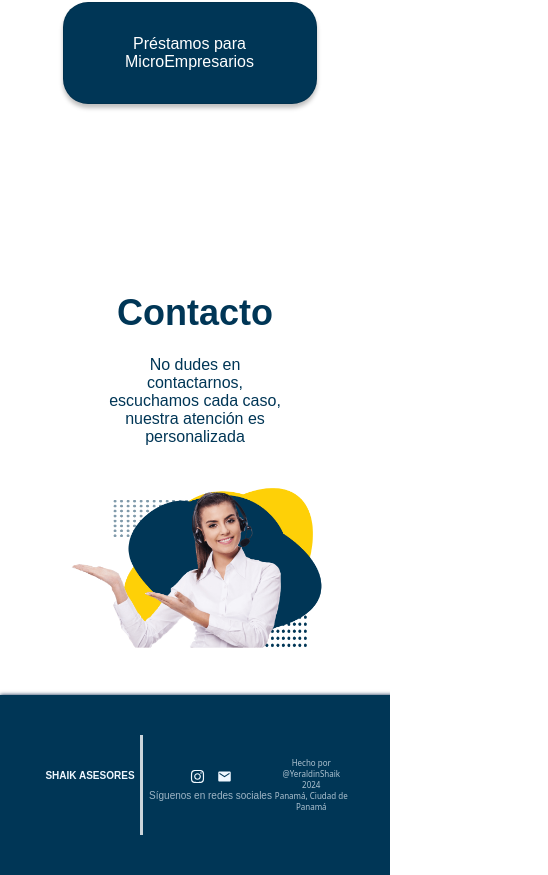
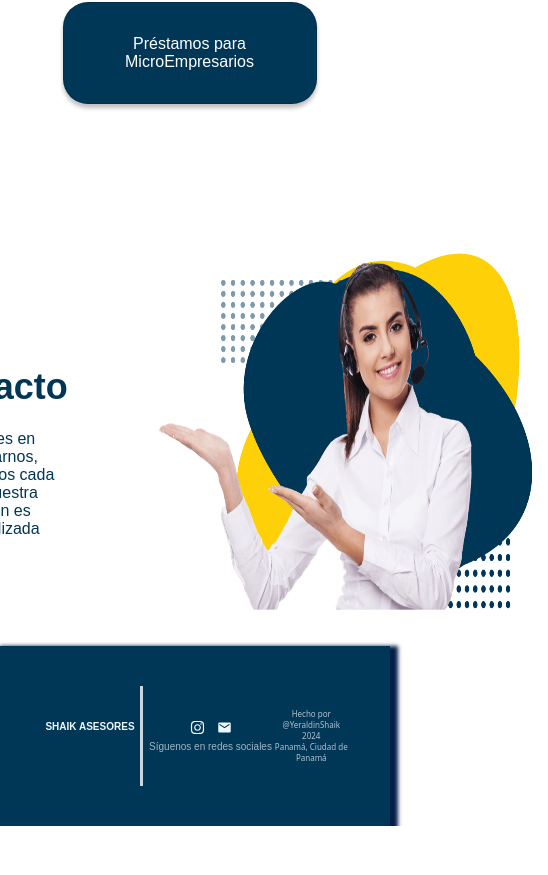
Before and after one commit to YeralTech/web-Shaik, a React (Vite) app: page / in a window 390 px wide. Shown: the part 2695-3570 px from the top of the page, 548 px wide, since content can reach past the window. After the commit the page ends 3521 px from the top, so only its background shows below. Built offline with nearby package versions, Linux system fonts and the light colour scheme.

Commit message:
actualizando medidas de footer

```diff
--- a/src/Pages/Contact/index.jsx
+++ b/src/Pages/Contact/index.jsx
@@ -22,13 +22,13 @@ const Contact = () => {
        <div className="contact-Text">
           <h1>Contacto</h1>
           <p>No dudes en contactarnos, escuchamos cada caso, nuestra atención es personalizada</p>
-          <button className="button-Contact" onClick={openContactForm}>
+
+
+      </div>
+      <img className="contact-Img" src={contactImg} alt="Ilustración de atención" />
+      <button className="contact-Button active" onClick={openContactForm}>
             Solicita tu Cotización
           </button>
-      </div>
-
-        <img className="contact-Img" src={contactImg} alt="Ilustración de atención" />
-
       </section>
 
   );
--- a/src/Pages/Contact/style.css
+++ b/src/Pages/Contact/style.css
@@ -1,5 +1,4 @@
 
-@media only screen and (min-width: 1024px) {
     /* Estilos para el formulario de contacto */
     .Contact-Form {
         width: auto;
@@ -36,7 +35,7 @@
         padding: 10px;
     }
     /* Estilos para el botón de contacto */
-    .button-Contact {
+    .contact-Button {
         width: 200px;
         height: 64px;
         font-size: 16px;
@@ -51,7 +50,7 @@
         transition: background 0.3s, color 0.3s; /* Agrega una transición suave al cambio de color */
     }
 
-    .button-Contact:hover {
+    .contact-Button:hover {
         background: green ;
         color: #ffffff;
         box-shadow: 2px 3px 2px  #100d00b4;
@@ -60,15 +59,21 @@
     /* Estilos para la imagen en el formulario */
     .contact-Img{
         height: 120%;
-        margin-right: 80px;
+        width: 120%;
+
 
     }
+
+
+
+@media screen and (max-width: 767px) {
 }
-    @media screen and (min-width: 767px) {
 
+@media (min-width: 768px) and (max-width: 991px) {
+      /* Estilos para el formulario de contacto */
       .Contact-Form {
         width: auto;
-            height: auto;
+        height: 800px;
         align-items: center;
         justify-content: center;
         display: flex;
@@ -92,7 +97,8 @@
         display: flex;
         flex-direction: column;
         width: auto;
-            height: auto;
+        background: #7bb2d3;
+        height: 400px;
         padding: 0 70px 0 70px;
         text-align: center;
         align-items: center;
@@ -103,93 +109,33 @@
         padding: 10px;
     }
     /* Estilos para el botón de contacto */
-        .button-Contact {
+    .contact-Button {
+        display: none;
         width: 200px;
         height: 64px;
         font-size: 16px;
+        font-weight: 600;
         background:#FED007 ;
         color: #003656;
         margin-top: 30px;
+        border: none;
         border-radius: 12px;
-            border: none;
+        box-shadow: 2px 3px 2px  #100d00b4;
         cursor: pointer; /* Hace que el cursor cambie a una mano al pasar sobre el botón */
         transition: background 0.3s, color 0.3s; /* Agrega una transición suave al cambio de color */
     }
 
-        .button-Contact:hover {
-            background: green;
-            color: aliceblue;
+    .contact-Button:hover {
+        background: green ;
+        color: #ffffff;
+        box-shadow: 2px 3px 2px  #100d00b4;
     }
 
     /* Estilos para la imagen en el formulario */
-        .contact-Img {
-            width: 80%;
-            height: 580%;
+    .contact-Img{
+        height: 20%;
+        width: 20%;
 
 
     }
 }
-    @media screen and (max-width: 767px),  (min-width: 768px) and (max-width: 991px) {
-        .Contact-Form {
-            width: auto;
-            height: auto;
-            align-items: center;
-            justify-content: center;
-            display: flex;
-            flex-direction: column;
-            color: #003656;
-            padding: 24px;
-        }
-
-        /* Estilos para el título del formulario */
-        .Contact-Form h1 {
-            font-size: 36px;
-            margin: 0;
-            padding-bottom: 12px;
-            text-align: center;
-            color: #003656;
-            text-shadow: 4px 8px 8px 0 rgba(0, 0, 0, 0.25);
-
-        }
-
-        .contact-Text {
-            display: flex;
-            flex-direction: column;
-            width: auto;
-            height: auto;
-            padding: 0 70px 0 70px;
-              text-align: center;
-            align-items: center;
-        }
-
-        .contact-Text p {
-            margin: 0;
-            padding: 10px;
-        }
-        /* Estilos para el botón de contacto */
-        .button-Contact {
-            width: 200px;
-            height: 64px;
-            font-size: 16px;
-            background:#FED007 ;
-             color: #003656;
-            margin-top: 30px;
-            border-radius: 12px;
-            border: none;
-            cursor: pointer; /* Hace que el cursor cambie a una mano al pasar sobre el botón */
-            transition: background 0.3s, color 0.3s; /* Agrega una transición suave al cambio de color */
-        }
-
-        .button-Contact:hover {
-            background: green;
-            color: aliceblue;
-        }
-
-        /* Estilos para la imagen en el formulario */
-        .contact-Img {
-            width: 80%;
-            height: 50%;
-
-
-    }
-    }
```
Also changed, not shown: 4 other files (tests, documents, lock files or other folders). Lines whose indentation alone changed are shown as unchanged.
